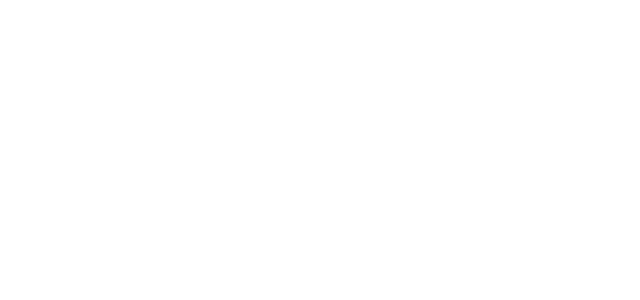
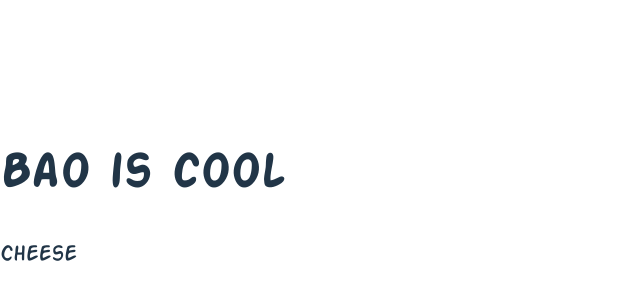
Before and after one commit to Baosome/personal-site, a React (Vite) app: page / in a window 1280 px wide. Shown: the part 198-498 px from the top of the page, without its empty margins (0-640 px from the left). Built offline with nearby package versions, Linux system fonts and the light colour scheme.

Commit message:
it doesn't work :(

```diff
--- a/src/main.jsx
+++ b/src/main.jsx
@@ -2,15 +2,10 @@
 import { createRoot } from 'react-dom/client'
 import './index.css'
 import NavBar from './NavBar.jsx'
-import {BrowserRouter, Routes, Route} from "react-router-dom"
 
 
 createRoot(document.getElementById('root')).render(
   <StrictMode>
-      <BrowserRouter basename = "import.meta.env.BASE_URL">
-          <Routes>
-            <Route path = "*" element={<NavBar />}/>
-          </Routes>
-      </BrowserRouter>
+      <NavBar></NavBar>
   </StrictMode>,
 )
```
